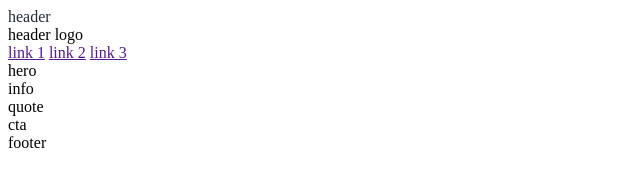
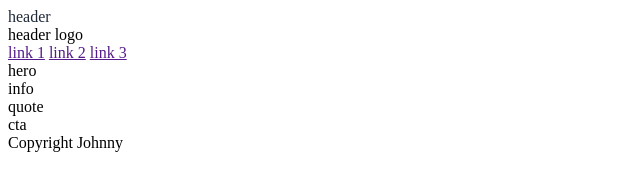
Before and after one commit to johnnyjupiter/landingpage, a plain HTML site: page index.html in a window 1280 px wide. Shown: the full height of the page, 0-640 px from the left. Drawn offline with Linux system fonts and the light colour scheme.

Commit message:
editing footer

```diff
--- a/index.html
+++ b/index.html
@@ -17,6 +17,6 @@
     <div class="info">info</div>
     <div class="quote">quote</div>
     <div class="cta">cta</div>
-    <div class="footer">footer</div>
+    <div class="footer">Copyright Johnny</div>
 </body>
 </html>
```
